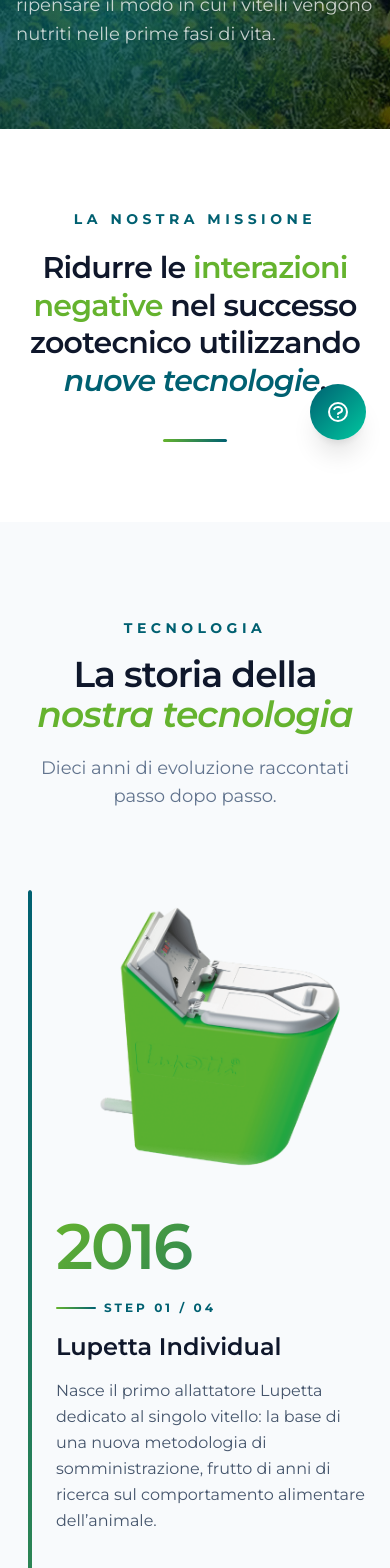
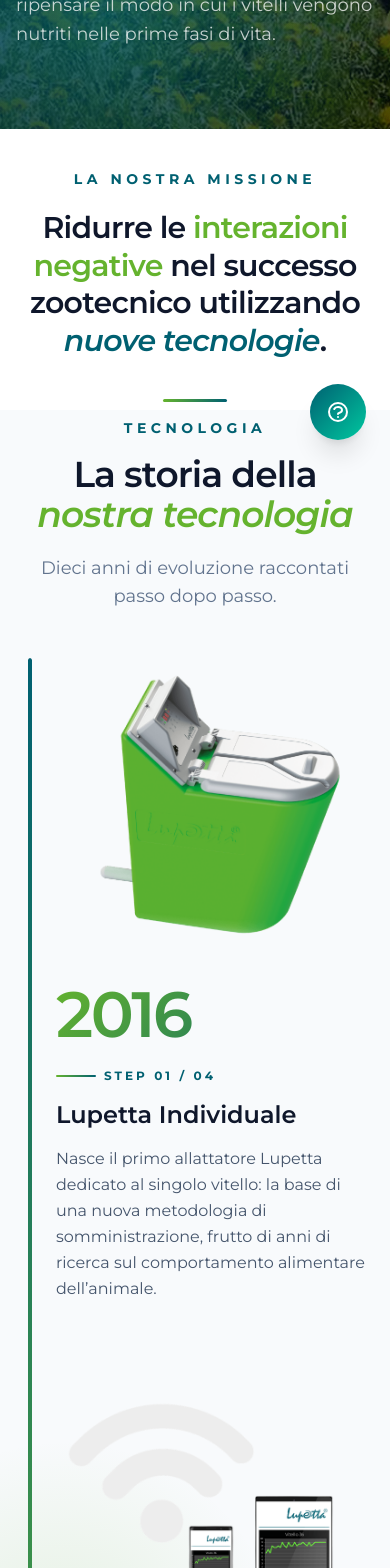
Before and after one commit to Blend-Studio-Mixed-Creativity/lupetta, a React (Vite) app in the folder lupetta-frontend/: page /azienda in a window 390 px wide. Shown: the part 380-1948 px from the top of the page. Built offline with nearby package versions, Linux system fonts and the light colour scheme; what lightswind would draw is missing.

Commit message:
fix: update background styles and padding for ClosingSection, MissionSection, and TimelineSection components; correct milestone titles for consistency

```diff
--- a/lupetta-frontend/src/components/sections/Azienda/ClosingSection.tsx
+++ b/lupetta-frontend/src/components/sections/Azienda/ClosingSection.tsx
@@ -36,12 +36,12 @@
       <div
         aria-hidden
         className="absolute inset-0"
-        style={{ background: 'linear-gradient(105deg, rgba(0,61,74,0.94) 0%, rgba(0,96,113,0.82) 46%, rgba(0,0,0,0.45) 100%)' }}
+        style={{ background: 'linear-gradient(105deg, rgba(0,48,58,0.97) 0%, rgba(0,72,86,0.92) 46%, rgba(0,0,0,0.72) 100%)' }}
       />
       <div
         aria-hidden
         className="absolute inset-0"
-        style={{ background: 'linear-gradient(180deg, rgba(0,0,0,0.05) 0%, rgba(0,0,0,0.34) 100%)' }}
+        style={{ background: 'linear-gradient(180deg, rgba(0,0,0,0.20) 0%, rgba(0,0,0,0.55) 100%)' }}
       />
 
       <div className="relative w-full max-w-screen-2xl mx-auto px-4 sm:px-6 lg:px-12 xl:px-20 text-white">
--- a/lupetta-frontend/src/components/sections/Azienda/MissionSection.tsx
+++ b/lupetta-frontend/src/components/sections/Azienda/MissionSection.tsx
@@ -4,7 +4,7 @@
   const { ref, isVisible } = useScrollReveal<HTMLElement>({ threshold: 0.2 });
 
   return (
-    <section ref={ref} className="py-20 sm:py-28 lg:py-32 bg-white">
+    <section ref={ref} className="pt-10 sm:pt-14 lg:pt-16 pb-2 sm:pb-3 lg:pb-4 bg-white">
       <div className="max-w-6xl mx-auto px-4 sm:px-6 lg:px-8 text-center">
         <span
           className="text-[#006071] font-bold text-sm tracking-widest uppercase block mb-5"
--- a/lupetta-frontend/src/components/sections/Azienda/TimelineSection.tsx
+++ b/lupetta-frontend/src/components/sections/Azienda/TimelineSection.tsx
@@ -14,13 +14,13 @@
 const MILESTONES: Milestone[] = [
   {
     year: '2016',
-    title: 'Lupetta Individual',
+    title: 'Lupetta Individuale',
     desc: 'Nasce il primo allattatore Lupetta dedicato al singolo vitello: la base di una nuova metodologia di somministrazione, frutto di anni di ricerca sul comportamento alimentare dell\u2019animale.',
     img: img2016,
   },
   {
     year: '2021',
-    title: 'Lupetta Monitoring WebApp',
+    title: 'Lupetta Monitoraggio WebApp',
     desc: "Arriva la piattaforma di monitoraggio: l'allevatore controlla l'intero processo di svezzamento da smartphone e desktop, con dati raccolti in tempo reale.",
     img: img2021,
   },
@@ -32,7 +32,7 @@
   },
   {
     year: '2026',
-    title: 'Lupetta Calves House',
+    title: 'Lupetta Casa Vitelli',
     desc: "L'ambiente completo per il vitello: ricovero, alimentazione e monitoraggio integrati in un unico sistema modulare e scalabile.",
     img: img2026,
   },
@@ -212,7 +212,7 @@
   return (
     <section
       ref={ref}
-      className="relative py-24 sm:py-32 lg:py-40 bg-slate-50 overflow-hidden"
+      className="relative pt-2 sm:pt-3 lg:pt-4 pb-24 sm:pb-32 lg:pb-40 bg-slate-50 overflow-hidden"
     >
       {/* Decorative bg */}
       <div
@@ -229,7 +229,7 @@
       <div className="relative max-w-screen-2xl mx-auto px-4 sm:px-6 lg:px-12 xl:px-20">
 
         {/* Header */}
-        <div className="text-center mb-20 sm:mb-28">
+        <div className="text-center mb-12 sm:mb-16">
           <span className="text-[#006071] font-bold text-sm tracking-[0.32em] uppercase block mb-4">
             Tecnologia
           </span>
```
